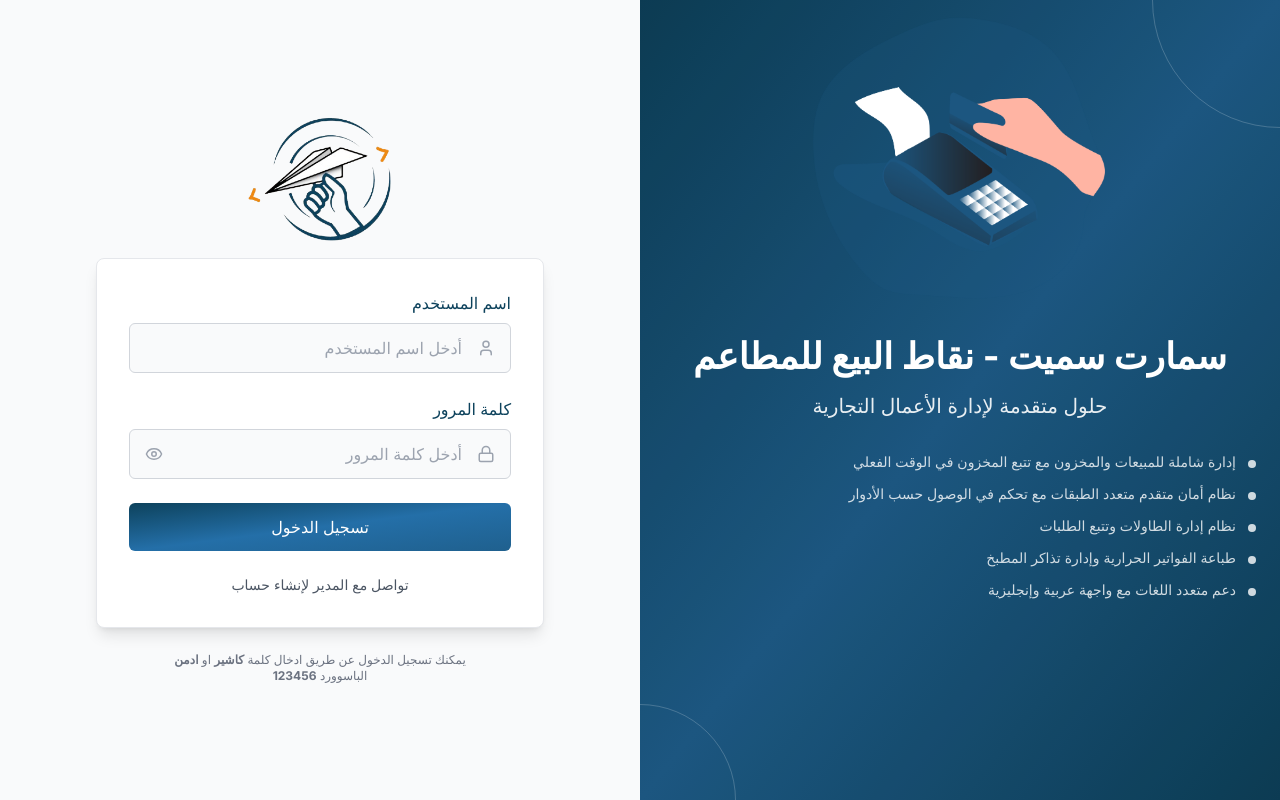
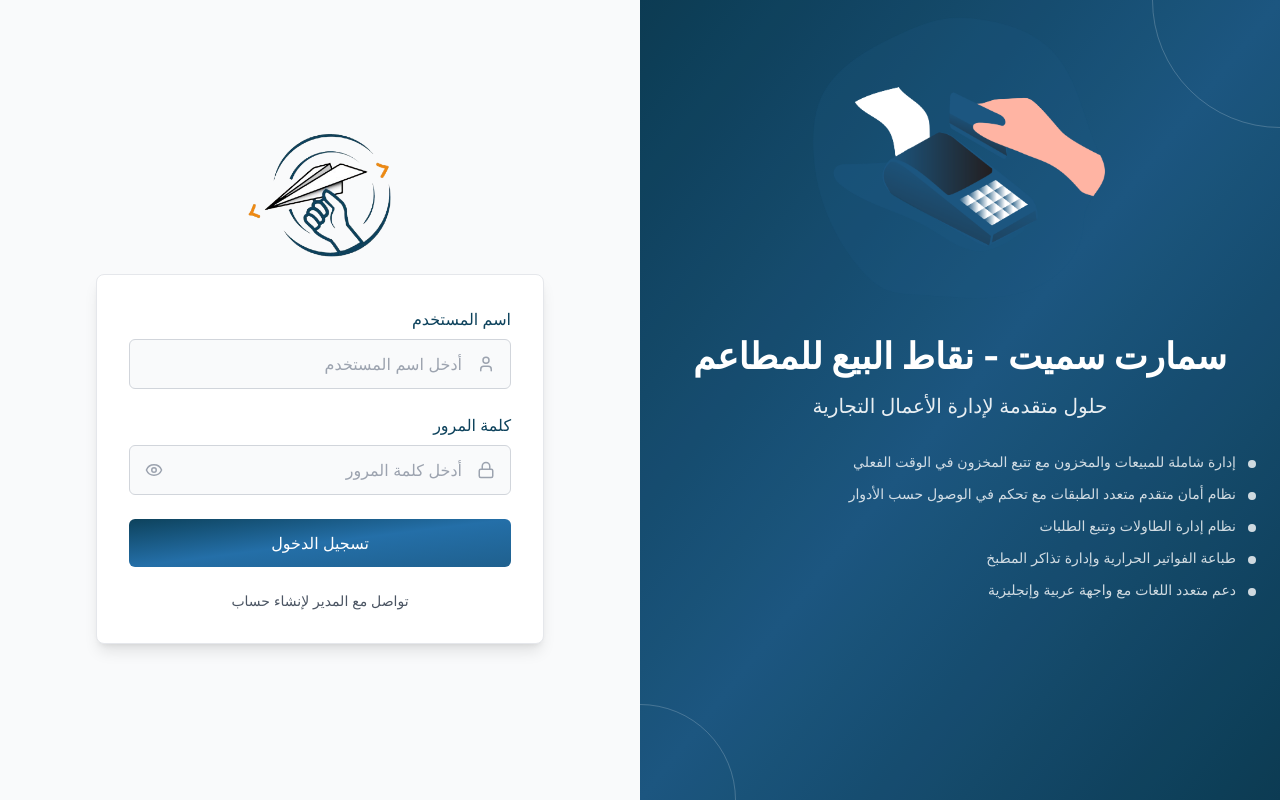
Before and after one commit to AbdulrahmanFa2hy/foul-flafel-frontEnd, a React (Vite) app: page /login in a window 1280 px wide. Built offline with nearby package versions, Linux system fonts and the light colour scheme; no server answers.

Commit message:
Remove demo credentials and localize login errors

```diff
--- a/src/pages/LoginPage.jsx
+++ b/src/pages/LoginPage.jsx
@@ -301,8 +301,6 @@
           <div className="mt-6 text-center text-xs text-gray-500">
             {/* <p>{t("login.version")}</p> */}
             {/* <p className="mt-1">{t("login.copyright")}</p> */}
-            <p>يمكنك تسجيل الدخول عن طريق ادخال كلمة <b>كاشير</b> او <b>ادمن</b></p>
-            <p>الباسوورد <b>123456</b></p>
           </div>
         </div>
       </div>
--- a/src/store/authSlice.js
+++ b/src/store/authSlice.js
@@ -1,13 +1,16 @@
 import { createSlice, createAsyncThunk } from "@reduxjs/toolkit";
 import api from "../services/api";
 import { API_ENDPOINTS } from "../utils/constants";
+import i18n from "../i18n/i18n";
 
 // Async thunk for login
 export const login = createAsyncThunk(
   "auth/login",
   async (credentials, { rejectWithValue }) => {
     try {
-      const response = await api.post(API_ENDPOINTS.LOGIN, credentials);
+      const response = await api.post(API_ENDPOINTS.LOGIN, credentials, {
+        params: { lang: i18n.resolvedLanguage || i18n.language },
+      });
       return response.data;
     } catch (error) {
       return rejectWithValue(
```
